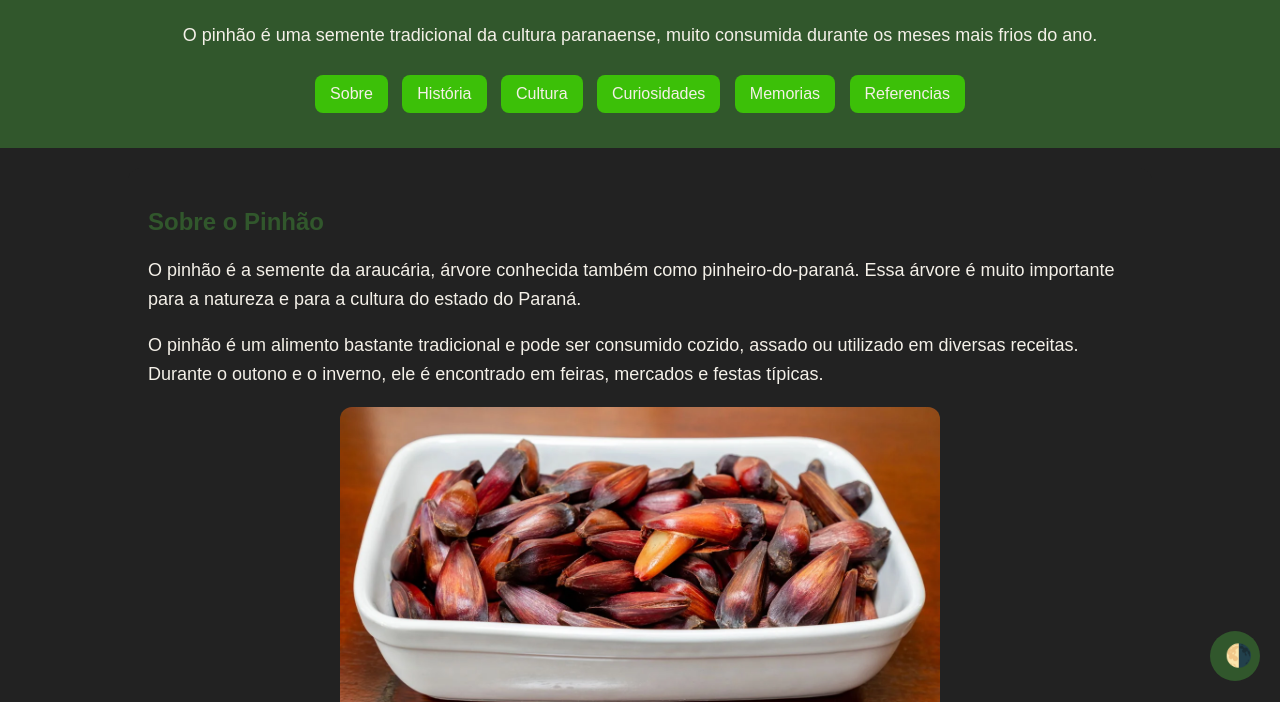
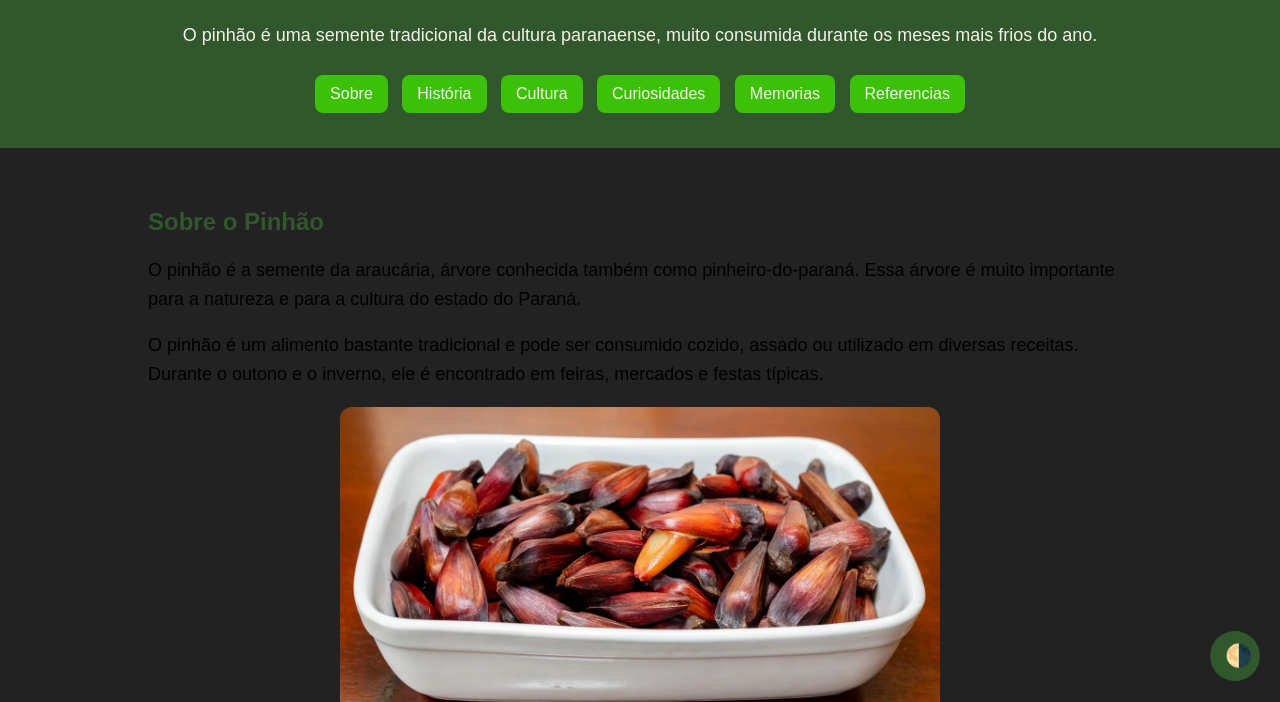
Before and after one commit to enzodircksen-png/tarefa.ed.digital, a plain HTML site: page index.htm in a window 1280 px wide. Shown: the part 99-801 px from the top of the page. Drawn offline with Linux system fonts and the light colour scheme.

Commit message:
atualizei meu codigo

```diff
--- a/style.css
+++ b/style.css
@@ -1,6 +1,6 @@
 :root {
     --cor-fundo: #222222;
-    --cor-texto: #f4f0e8;
+    --cor-texto: #000000;
     --cor-principal: #31572c;
     --cor-secundaria: #3cc008;
     --cor-hover: #9cd885;
```
